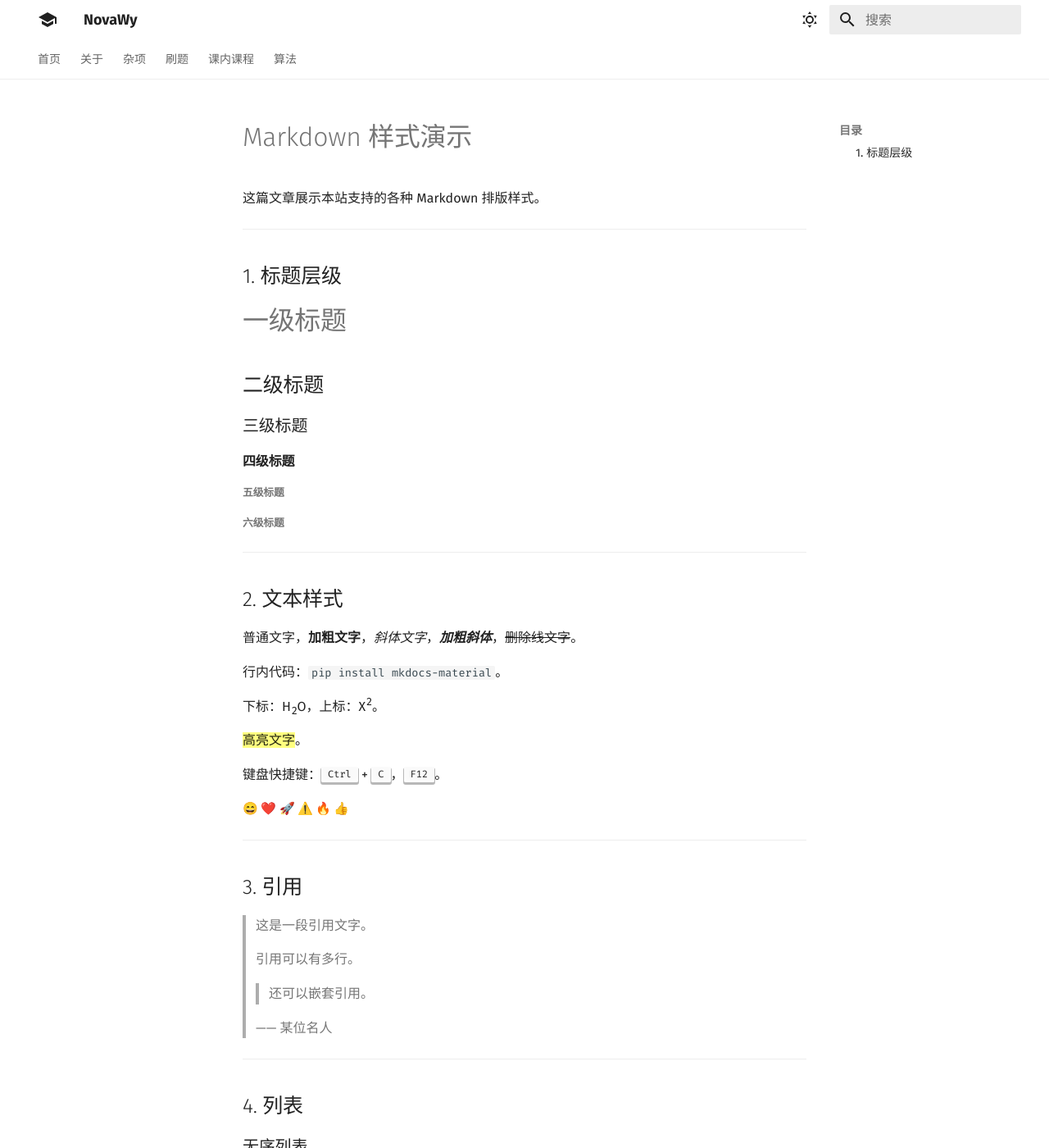
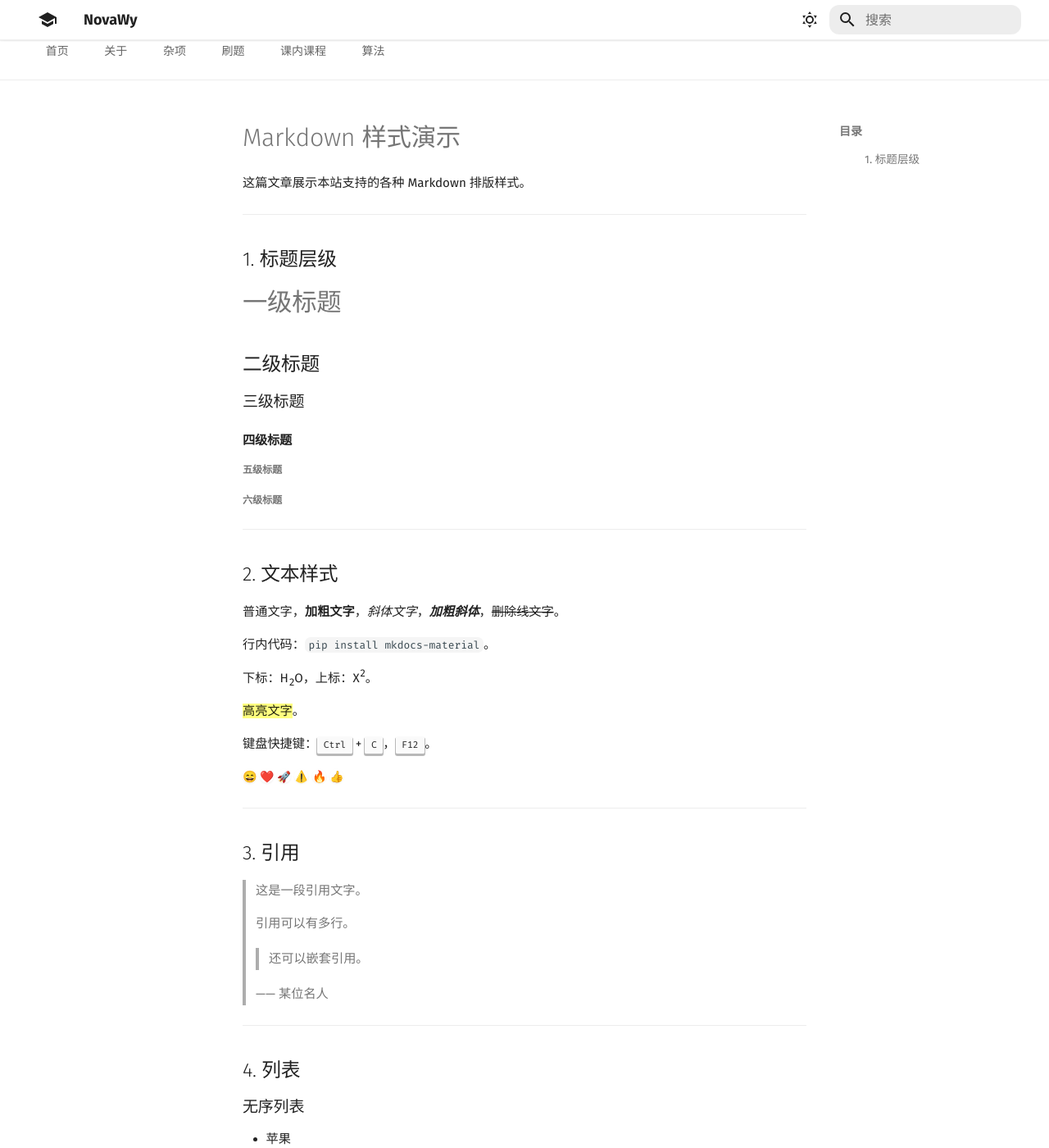
Before and after one commit to weiy02/Wei_Blog, an MkDocs documentation site: the page built from content/demo.md, in a window 1280 px wide and 1400 px high. Shown: the whole window at 82% size. Built offline with MkDocs 1.6.1 and Material for MkDocs 9.7.7, drawn with Linux system fonts in a browser that asks for light colours; emoji names are drawn with the system emoji font.

Commit message:
页面优化

```diff
--- a/content/_static/css/toc-collapsible.css
+++ b/content/_static/css/toc-collapsible.css
@@ -3,40 +3,15 @@
  *
  * Behaviour applied by JS — no template changes needed.
  * Left navigation is completely unaffected.
+ * Visual style lives in ui-polish.css.
  */
 
-/* ── Toggle label: clickable with icon ── */
+/* ── Toggle label: clickable ── */
 .md-sidebar--secondary .md-nav__link--toc-label {
   cursor: pointer;
-}
-
-/* ── Arrow rotates when expanded ── */
-.md-sidebar--secondary .md-nav__toggle:checked ~ .md-nav__link--toc-label .md-nav__icon {
-  transform: rotate(90deg);
 }
 
 /* ── Hide the original link for toggle items ── */
 .md-sidebar--secondary .md-nav__item--toc-sect > a.md-nav__link {
   display: none;
 }
-
-/* ── Ensure icon + text align on one line ── */
-.md-sidebar--secondary .md-nav__link {
-  display: flex;
-  align-items: center;
-  gap: 0.1rem;
-}
-
-/* ── Override theme's absolute positioning so icon stays in flex flow ── */
-.md-sidebar--secondary .md-nav__icon {
-  position: static !important;
-  flex-shrink: 0;
-  width: 0.7rem;
-  height: 0.7rem;
-  margin: 0.1rem;
-}
-
-/* ── Nested lists: increase indent to stay right of parent's arrow icon ── */
-.md-sidebar--secondary .md-nav__item .md-nav__list {
-  padding-left: 1rem !important;
-}
--- /dev/null
+++ b/content/_static/css/ui-polish.css
@@ -0,0 +1,427 @@
+/*
+ * UI polish — smoother texture for Material theme.
+ * Pillars:
+ *   A. micro-interactions (transitions, hover feedback)
+ *   C. typography & spacing refinement
+ *   D. rounded corners & soft shadow system
+ */
+
+/* ──────────────────────────────────────────────────────────────
+ * 1. Foundation: smooth scrolling & typography rhythm
+ * ────────────────────────────────────────────────────────────── */
+
+html {
+  scroll-behavior: smooth;
+}
+
+/* Use a modern system font stack with better Chinese fallback.
+ * Material already loads Fira Sans; this only improves the fallback chain. */
+:root {
+  --md-text-font: "Fira Sans", "Inter", -apple-system, BlinkMacSystemFont,
+    "Segoe UI", "PingFang SC", "Hiragino Sans GB", "Microsoft YaHei",
+    "Helvetica Neue", sans-serif;
+  --md-code-font: "Fira Mono", "SF Mono", "Cascadia Code", "JetBrains Mono",
+    Menlo, Consolas, monospace;
+
+  /* Shared radius scale */
+  --wy-radius-sm: 0.35rem;
+  --wy-radius-md: 0.6rem;
+  --wy-radius-lg: 0.85rem;
+
+  /* Soft shadow scale */
+  --wy-shadow-sm: 0 1px 2px rgba(0, 0, 0, 0.04),
+    0 1px 3px rgba(0, 0, 0, 0.04);
+  --wy-shadow-md: 0 4px 6px rgba(0, 0, 0, 0.03),
+    0 10px 20px rgba(0, 0, 0, 0.04);
+  --wy-shadow-lg: 0 10px 25px rgba(0, 0, 0, 0.05),
+    0 20px 48px rgba(0, 0, 0, 0.06);
+
+  /* Transition easing */
+  --wy-ease: cubic-bezier(0.4, 0, 0.2, 1);
+}
+
+/* Improve body reading rhythm */
+.md-typeset {
+  font-size: 0.76rem;
+  line-height: 1.8;
+}
+
+.md-typeset p {
+  margin-top: 0.85em;
+  margin-bottom: 0.85em;
+}
+
+.md-typeset h1,
+.md-typeset h2,
+.md-typeset h3,
+.md-typeset h4 {
+  line-height: 1.35;
+  margin-top: 1.6em;
+  margin-bottom: 0.7em;
+  letter-spacing: -0.01em;
+}
+
+.md-typeset h1 {
+  margin-top: 0;
+}
+
+/* Lists */
+.md-typeset ul,
+.md-typeset ol {
+  margin-top: 0.6em;
+  margin-bottom: 0.6em;
+}
+
+.md-typeset li {
+  margin-bottom: 0.35em;
+}
+
+/* ──────────────────────────────────────────────────────────────
+ * 2. Links & interactive elements: transitions
+ * ────────────────────────────────────────────────────────────── */
+
+.md-typeset a {
+  transition: color 0.2s var(--wy-ease), background-color 0.2s var(--wy-ease),
+    box-shadow 0.2s var(--wy-ease), transform 0.2s var(--wy-ease);
+  text-decoration: none;
+}
+
+.md-typeset a:hover {
+  color: var(--md-accent-fg-color);
+}
+
+/* Navigation links */
+.md-nav__link {
+  transition: color 0.2s var(--wy-ease), background-color 0.2s var(--wy-ease),
+    padding-left 0.2s var(--wy-ease);
+  border-radius: var(--wy-radius-sm);
+}
+
+.md-nav__link:hover {
+  color: var(--md-accent-fg-color);
+}
+
+/* Right TOC links */
+.md-sidebar--secondary .md-nav__link {
+  padding-left: 0.3rem;
+  padding-right: 0.3rem;
+}
+
+.md-sidebar--secondary .md-nav__link:hover {
+  background-color: var(--md-accent-fg-color--transparent);
+}
+
+/* Header nav links */
+.md-tabs__link,
+.md-header-nav__button,
+.md-search__form {
+  transition: color 0.2s var(--wy-ease), background-color 0.2s var(--wy-ease),
+    opacity 0.2s var(--wy-ease), box-shadow 0.2s var(--wy-ease);
+}
+
+/* Buttons */
+.md-typeset .md-button,
+.md-typeset .md-button--primary,
+.md-content__button,
+.md-clipboard {
+  transition: color 0.2s var(--wy-ease), background-color 0.2s var(--wy-ease),
+    border-color 0.2s var(--wy-ease), box-shadow 0.2s var(--wy-ease),
+    transform 0.15s var(--wy-ease);
+  border-radius: var(--wy-radius-md) !important;
+}
+
+.md-typeset .md-button:hover,
+.md-typeset .md-button--primary:hover,
+.md-content__button:hover,
+.md-clipboard:hover {
+  transform: translateY(-1px);
+  box-shadow: var(--wy-shadow-md);
+}
+
+/* ──────────────────────────────────────────────────────────────
+ * 3. Cards, admonitions & code blocks: radius + soft shadows
+ * ────────────────────────────────────────────────────────────── */
+
+/* Code blocks */
+.md-typeset pre {
+  border-radius: var(--wy-radius-md);
+  box-shadow: var(--wy-shadow-sm);
+  transition: box-shadow 0.2s var(--wy-ease), transform 0.2s var(--wy-ease);
+}
+
+.md-typeset pre:hover {
+  box-shadow: var(--wy-shadow-md);
+}
+
+/* Inline code */
+.md-typeset code {
+  border-radius: var(--wy-radius-sm);
+  padding: 0.15em 0.35em;
+}
+
+/* Admonitions (note, warning, tip, etc.) */
+.md-typeset .admonition,
+.md-typeset details {
+  border-radius: var(--wy-radius-md);
+  box-shadow: var(--wy-shadow-sm);
+  transition: box-shadow 0.2s var(--wy-ease), transform 0.2s var(--wy-ease);
+}
+
+.md-typeset .admonition:hover,
+.md-typeset details:hover {
+  box-shadow: var(--wy-shadow-md);
+}
+
+.md-typeset .admonition-title,
+.md-typeset summary {
+  border-radius: var(--wy-radius-md) var(--wy-radius-md) 0 0;
+}
+
+/* Tables */
+.md-typeset table:not([class]) {
+  border-radius: var(--wy-radius-md);
+  box-shadow: var(--wy-shadow-sm);
+  overflow: hidden;
+  border-collapse: separate;
+  border-spacing: 0;
+}
+
+.md-typeset table:not([class]) th,
+.md-typeset table:not([class]) td {
+  transition: background-color 0.15s var(--wy-ease);
+}
+
+.md-typeset table:not([class]) tr:hover td {
+  background-color: var(--md-accent-fg-color--transparent);
+}
+
+/* Images */
+.md-typeset img {
+  border-radius: var(--wy-radius-md);
+  box-shadow: var(--wy-shadow-sm);
+  transition: box-shadow 0.2s var(--wy-ease), transform 0.25s var(--wy-ease);
+}
+
+.md-typeset img:hover {
+  box-shadow: var(--wy-shadow-md);
+  transform: scale(1.005);
+}
+
+/* ──────────────────────────────────────────────────────────────
+ * 4. Header & sidebars: subtle depth
+ * ────────────────────────────────────────────────────────────── */
+
+.md-header {
+  box-shadow: 0 1px 0 rgba(0, 0, 0, 0.05), var(--wy-shadow-sm);
+}
+
+.md-sidebar__scrollwrap {
+  scrollbar-width: thin;
+  scrollbar-color: var(--md-default-fg-color--lighter) transparent;
+}
+
+.md-sidebar__scrollwrap::-webkit-scrollbar {
+  width: 5px;
+}
+
+.md-sidebar__scrollwrap::-webkit-scrollbar-thumb {
+  background-color: var(--md-default-fg-color--lighter);
+  border-radius: 10px;
+}
+
+/* Search input */
+.md-search__form {
+  border-radius: var(--wy-radius-md);
+  background-color: rgba(255, 255, 255, 0.12);
+  backdrop-filter: blur(4px);
+}
+
+.md-search__input {
+  border-radius: var(--wy-radius-md);
+}
+
+/* Glassmorphism header */
+.md-header {
+  background-color: rgba(255, 255, 255, 0.82);
+  backdrop-filter: blur(14px) saturate(160%);
+  -webkit-backdrop-filter: blur(14px) saturate(160%);
+  border-bottom: 1px solid rgba(0, 0, 0, 0.06);
+  box-shadow: 0 1px 0 rgba(0, 0, 0, 0.03), var(--wy-shadow-sm);
+  transition: background-color 0.3s var(--wy-ease),
+    backdrop-filter 0.3s var(--wy-ease), box-shadow 0.3s var(--wy-ease);
+}
+
+/* Dark mode header glass */
+[data-md-color-scheme="slate"] .md-header {
+  background-color: rgba(28, 33, 42, 0.82);
+  border-bottom-color: rgba(255, 255, 255, 0.06);
+}
+
+/* Header nav items slightly more visible on glass */
+.md-header__title {
+  font-weight: 600;
+}
+
+.md-tabs {
+  background-color: rgba(255, 255, 255, 0.65);
+  backdrop-filter: blur(10px) saturate(150%);
+  -webkit-backdrop-filter: blur(10px) saturate(150%);
+  border-bottom: 1px solid rgba(0, 0, 0, 0.04);
+  transition: background-color 0.3s var(--wy-ease);
+}
+
+[data-md-color-scheme="slate"] .md-tabs {
+  background-color: rgba(28, 33, 42, 0.65);
+  border-bottom-color: rgba(255, 255, 255, 0.05);
+}
+
+.md-tabs__link {
+  border-radius: var(--wy-radius-sm);
+  padding: 0.35em 0.6em;
+  margin: 0 0.1em;
+}
+
+.md-tabs__link:hover,
+.md-tabs__link--active {
+  background-color: var(--md-accent-fg-color--transparent);
+}
+
+/* ──────────────────────────────────────────────────────────────
+ * 5. Content cards & hover lift
+ * ────────────────────────────────────────────────────────────── */
+
+/* Tabbed content */
+.md-typeset .tabbed-set {
+  border-radius: var(--wy-radius-md);
+  box-shadow: var(--wy-shadow-sm);
+  overflow: hidden;
+}
+
+.md-typeset .tabbed-labels > label {
+  transition: color 0.2s var(--wy-ease), background-color 0.2s var(--wy-ease);
+}
+
+/* Tags / progress bars */
+.md-typeset progress,
+.md-typeset .md-tag {
+  border-radius: var(--wy-radius-sm);
+}
+
+/* Footnote / small links */
+.md-typeset .footnote-backref {
+  transition: transform 0.2s var(--wy-ease);
+}
+
+.md-typeset .footnote-backref:hover {
+  transform: translateX(2px);
+}
+
+/* ──────────────────────────────────────────────────────────────
+ * 7. Article TOC — minimal style
+ * ────────────────────────────────────────────────────────────── */
+
+/* TOC link */
+.md-sidebar--secondary .md-nav__link {
+  display: flex;
+  align-items: center;
+  min-height: 1.6rem;
+  padding: 0.15rem 0.3rem;
+  font-size: 0.68rem;
+  color: var(--md-default-fg-color--light);
+  border-radius: var(--wy-radius-sm);
+  transition: color 0.15s var(--wy-ease);
+}
+
+.md-sidebar--secondary .md-nav__link:hover {
+  color: var(--md-accent-fg-color);
+}
+
+/* Active section */
+.md-sidebar--secondary .md-nav__link--active {
+  color: var(--md-accent-fg-color);
+  font-weight: 600;
+}
+
+/* Toggle label */
+.md-sidebar--secondary .md-nav__link--toc-label {
+  cursor: pointer;
+  color: var(--md-default-fg-color);
+}
+
+.md-sidebar--secondary .md-nav__link--toc-label:hover {
+  color: var(--md-accent-fg-color);
+}
+
+/* Arrow icon */
+.md-sidebar--secondary .md-nav__icon {
+  width: 0.65rem;
+  height: 0.65rem;
+  margin-right: 0.2rem;
+  transition: transform 0.2s var(--wy-ease);
+}
+
+.md-sidebar--secondary .md-nav__toggle:checked ~ .md-nav__link--toc-label .md-nav__icon {
+  transform: rotate(90deg);
+}
+
+/* Hidden original link in toggle items */
+.md-sidebar--secondary .md-nav__item--toc-sect > a.md-nav__link {
+  display: none;
+}
+
+/* Spacer for alignment */
+.md-sidebar--secondary .md-nav__link--toc-spacer {
+  opacity: 0;
+  pointer-events: none;
+  margin-right: 0.2rem;
+}
+
+/* Smooth expand/collapse */
+.md-sidebar--secondary .md-nav__item > nav.md-nav {
+  display: grid;
+  grid-template-rows: 0fr;
+  opacity: 0;
+  transition: grid-template-rows 0.2s var(--wy-ease),
+    opacity 0.15s var(--wy-ease);
+}
+
+.md-sidebar--secondary .md-nav__item > nav.md-nav > .md-nav__list {
+  overflow: hidden;
+  min-height: 0;
+}
+
+.md-sidebar--secondary .md-nav__toggle:checked ~ nav.md-nav {
+  grid-template-rows: 1fr;
+  opacity: 1;
+}
+
+/* ──────────────────────────────────────────────────────────────
+ * 8. Back-to-top & hidden utilities
+ * ────────────────────────────────────────────────────────────── */
+
+.md-top {
+  transition: transform 0.25s var(--wy-ease), opacity 0.25s var(--wy-ease),
+    box-shadow 0.2s var(--wy-ease);
+  border-radius: 50%;
+  box-shadow: var(--wy-shadow-md);
+}
+
+.md-top:hover {
+  transform: translateY(-2px);
+  box-shadow: var(--wy-shadow-lg);
+}
+
+/* ──────────────────────────────────────────────────────────────
+ * 9. Reduced motion respect
+ * ────────────────────────────────────────────────────────────── */
+
+@media (prefers-reduced-motion: reduce) {
+  *,
+  *::before,
+  *::after {
+    animation-duration: 0.01ms !important;
+    animation-iteration-count: 1 !important;
+    transition-duration: 0.01ms !important;
+    scroll-behavior: auto !important;
+  }
+}
--- a/content/_static/js/toc-collapsible.js
+++ b/content/_static/js/toc-collapsible.js
@@ -1,12 +1,13 @@
 /**
  * Collapsible TOC — Make the right-side table of contents collapsible.
  *
- * - Only top-level headings shown by default
- * - Click a heading with sub-sections to expand / collapse
- * - Also scrolls to that section in the article
- * - Auto-expands ancestors of the currently-visible section
- * - Handles Material's instant navigation (no full reload)
- * - Aligns all items by adding spacer to non-toggle items
+ * Improvements over basic version:
+ *   - Smooth height animation (CSS grid) on expand/collapse
+ *   - Accordion behaviour: expanding one sibling collapses others at the same level
+ *   - Clicking a parent heading scrolls to it AND toggles children
+ *   - Auto-expands ancestors of the currently-visible section
+ *   - Handles Material's instant navigation (no full reload)
+ *   - Aligns all items by adding spacer to non-toggle items
  */
 
 /* ── Initialise (runs on load and after instant navigation) ── */
@@ -71,16 +72,41 @@
     item.insertBefore(toggle, link);
     item.insertBefore(label, link);
 
-    /* Click on label also scrolls to the heading */
-    label.addEventListener("click", function () {
+    /* Split behaviour:
+     *   - Click the arrow icon  → toggle expand/collapse (default checkbox action)
+     *   - Click the text/label  → scroll to the heading, do NOT toggle
+     */
+    label.addEventListener("click", function (e) {
       var href = link.getAttribute("href");
       if (!href) return;
+
+      var isIconClick = e.target.closest(".md-nav__icon");
+
+      if (isIconClick) {
+        /* Let the checkbox toggle naturally; accordion handled by change listener */
+        return;
+      }
+
+      /* Text/empty-area click: smooth scroll only */
+      e.preventDefault();
       var target = document.querySelector(href);
       if (target) {
         setTimeout(function () {
           target.scrollIntoView({ behavior: "smooth", block: "start" });
         }, 10);
       }
+    });
+
+    /* Accordion behaviour at each level: when this item expands,
+     * collapse its siblings at the same nesting level. */
+    toggle.addEventListener("change", function () {
+      if (!toggle.checked || !item.parentElement) return;
+      Array.from(item.parentElement.querySelectorAll(":scope > li.md-nav__item"))
+        .forEach(function (sibling) {
+          if (sibling === item) return;
+          var siblingToggle = sibling.querySelector(":scope > .md-nav__toggle");
+          if (siblingToggle) siblingToggle.checked = false;
+        });
     });
 
     /* Recurse into children */
@@ -150,6 +176,6 @@
 });
 
 /* ── Run after Material instant navigation ── */
-document.addEventListener("DOMContentSwitch", function () {
+document.addEventListener("documentContentSwitch", function () {
   setTimeout(initCollapsibleToc, 80);
 });
--- a/mkdocs.yml
+++ b/mkdocs.yml
@@ -99,6 +99,7 @@
 # 自定义样式和脚本
 extra_css:
   - _static/css/toc-collapsible.css
+  - _static/css/ui-polish.css
 
 extra_javascript:
   - _static/js/mathjax-config.js
```
